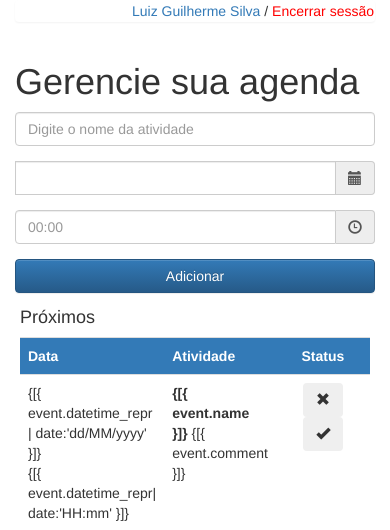
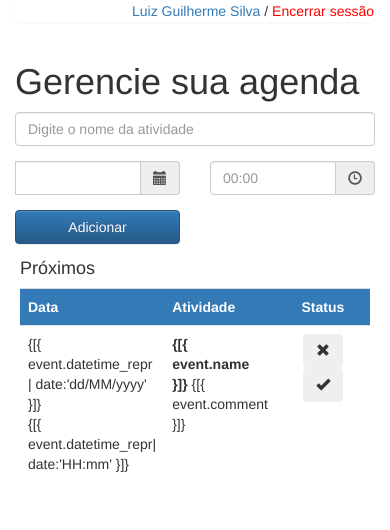
Before and after one commit to guimesmo/agenda, a Django app: page / in a window 390 px wide. Shown: the top 530 px of the page. Run offline with Django 3.2, Linux system fonts and the light colour scheme; a user stored in the database is signed in; some libraries are stand-ins or nearby versions.

Commit message:
Correção de funcionamento e exibicção dos inputs

```diff
--- a/accounts/templates/accounts/login.html
+++ b/accounts/templates/accounts/login.html
@@ -1,6 +1,10 @@
 {% load i18n %}<!DOCTYPE html>
 <html lang="en" ng-app="Agenda">
   <head>
+    <meta charset="utf-8">
+    <meta name="viewport" content="width=device-width, initial-scale=1, shrink-to-fit=no">
+    <meta name="description" content="Controle sua agenda de forma rápida e dinâmica">
+    <meta name="author" content="@guimesmo">
     <!-- Latest compiled and minified CSS -->
     <link rel="stylesheet" href="{{ STATIC_URL }}bootstrap-3.3.2-dist/css/bootstrap.min.css">
     <link rel="stylesheet" href="{{ STATIC_URL }}bootstrap-3.3.2-dist/css/bootstrap-theme.min.css">
--- a/schedule/serializers.py
+++ b/schedule/serializers.py
@@ -19,11 +19,13 @@
         read_only_fields = ('id', 'datetime_repr', 'status')
 
     def validate(self, data):
-        if data.get('date') and data.get('time'):
+        if None not in (data.get('date'), data.get('time'),):
             data['event_datetime'] = datetime.datetime.combine(
                 data['date'],
                 data['time']
                 )
+        else:
+            raise serializers.ValidationError("Data e hora são obrigatórios")
         return data
 
     def create(self, validated_data):
--- a/static/js/app.js
+++ b/static/js/app.js
@@ -44,7 +44,8 @@
         ).success(
             function(){
                 load_table();
-        });
+              }
+        );
     };
 
     // init table
--- a/templates/index.html
+++ b/templates/index.html
@@ -1,6 +1,10 @@
 {% load i18n %}<!DOCTYPE html>
 <html lang="en" ng-app="Agenda">
   <head>
+    <meta charset="utf-8">
+    <meta name="viewport" content="width=device-width, initial-scale=1, shrink-to-fit=no">
+    <meta name="description" content="Controle sua agenda de forma rápida e dinâmica">
+    <meta name="author" content="@guimesmo">
     <!-- Latest compiled and minified CSS -->
     <link rel="stylesheet" href="{{ STATIC_URL }}bootstrap-3.3.2-dist/css/bootstrap.min.css">
     <link rel="stylesheet" href="{{ STATIC_URL }}bootstrap-3.3.2-dist/css/bootstrap-theme.min.css">
@@ -14,7 +18,7 @@
     <script src="{{ STATIC_URL }}components/angularjs-datepicker/dist/angular-datepicker.min.js"></script>
     <script src="{{ STATIC_URL }}js/app.js"></script>
 
-    <title>Welcome to your agenda</title>
+    <title>Bem vindo à sua agenda!</title>
 
   </head>
   <body ng-controller="EventsListController">
@@ -41,23 +45,23 @@
             </div>
         </div>
         	<div class="row">
-        	    <div class='col-md-12'>
+        	    <div class='col-xs-12'>
                 <h1>Gerencie sua agenda</h1>
             </div>
         </div>
         	{% csrf_token %}
         	<div class="row">
         	<form ng-model="event.form" ng-submit="add_event(event)">
-        	    <div class='col-md-6'>
+        	    <div class='col-md-6 col-xs-12'>
         	        <div class="form-group">
                     <input name="name" ng-model="event.name" class="event_name form-control" placeholder="Digite o nome da atividade" />
                 </div>
             </div>
-            <div class='col-md-2'>
+            <div class='col-md-2 col-xs-6'>
                 <div class="form-group">
                     <div class="input-group date">
                     <datepicker date-format="dd/MM/yyyy" selector="form-control">
-                        <input name="date" ng-model="date" type="text" class="form-control"/>
+                        <input name="date" ng-model="event.date" type="text" class="form-control"/>
                       </datepicker>
                     <span class="input-group-addon">
                         <span class="glyphicon glyphicon-calendar"></span>
@@ -65,7 +69,7 @@
                     </div>
                </div>
             </div>
-            <div class='col-md-2'>
+            <div class='col-md-2 col-xs-6'>
                 <div class="form-group">
                     <div class="input-group time">
                      <input name="time" ng-model="event.time" mask="39:69" maxlength="10" class="form-control" placeholder="00:00" />
@@ -75,7 +79,7 @@
                     </div>
                </div>
             </div>
-           <div class='col-md-2'>
+           <div class='col-md-2 col-xs-6'>
                <button class="btn btn-primary add_button form-control">Adicionar</button>
            </div>
        </form>
```
Also changed, not shown: agenda_db.sqlite3, static/css/style.css (line endings or trailing spaces).
